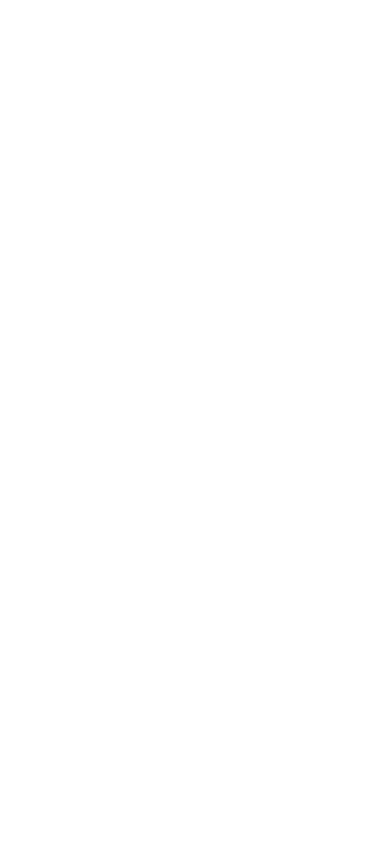
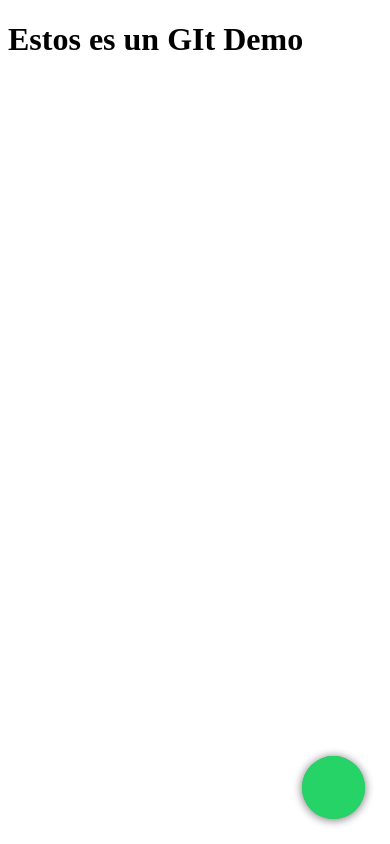
Before and after one commit to stackpredict/git_one, a plain HTML site: page index.html in a window 390 px wide. Drawn offline with Linux system fonts and the light colour scheme.

Commit message:
agregue carpetas,estilos e imagenes

```diff
--- /dev/null
+++ b/css/estilos.css
@@ -0,0 +1,28 @@
+/*estlos botton WS */
+
+.btn-wsp {
+  position: fixed;
+  width: 60px;
+  height: 60px;
+  line-height: 63px;
+  bottom: 25px;
+  right: 25px;
+  background: #25d366;
+  color: #fff;
+  border-radius: 50px;
+  text-align: center;
+  font-size: 35px;
+  box-shadow: 0px 1px 10px rgba(0, 0, 0, 0.3);
+  z-index: 100;
+  transition: all 300ms ease;
+}
+.btn-wsp:hover {
+  background: #20ba5a;
+}
+@media only screen and (min-width: 320px) and (max-width: 768px) {
+  .btn-wsp {
+    width: 63px;
+    height: 63px;
+    line-height: 66px;
+  }
+}
--- a/index.html
+++ b/index.html
@@ -5,6 +5,21 @@
     <meta http-equiv="X-UA-Compatible" content="IE=edge" />
     <meta name="viewport" content="width=device-width, initial-scale=1.0" />
     <title>Git</title>
+    <link rel="stylesheet" href="css/estilos.css" />
+    <link
+      rel="stylesheet"
+      href="https://use.fontawesome.com/releases/v5.15.1/css/all.css"
+      integrity="sha384-vp86vTRFVJgpjF9jiIGPEEqYqlDwgyBgEF109VFjmqGmIY/Y4HV4d3Gp2irVfcrp"
+      crossorigin="anonymous"
+    />
   </head>
-  <body></body>
+  <body>
+    <header>
+      <h1>Estos es un GIt Demo</h1>
+    </header>
+  </body>
+  <footer>
+    <a href="https://api.whatsapp.com/send?phone=+573002202916&text=Necesitas%20info" class="btn-wsp" target="_blank">
+	    <i class="fab fa-whatsapp"></i>
+  </footer>
 </html>
```
Also changed, not shown: img/HEART_ATTACK7.jpg (added), img/RCP-1.1.jpg (added), img/TRAINING-RCP-01.jpg (added), 2 other files.
